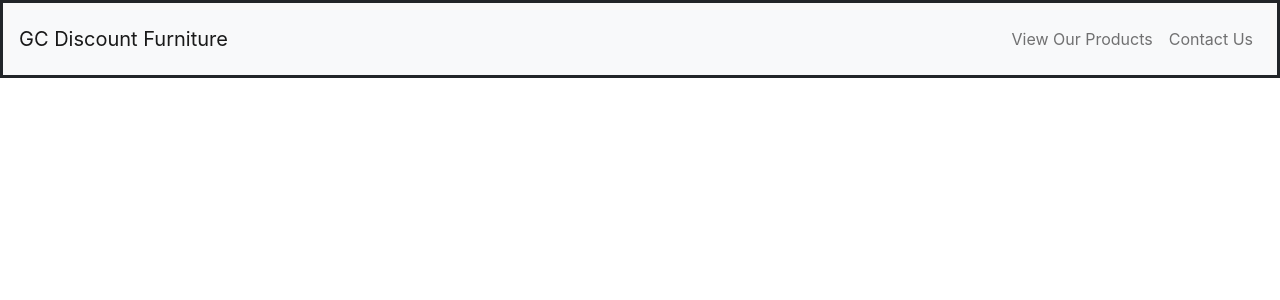
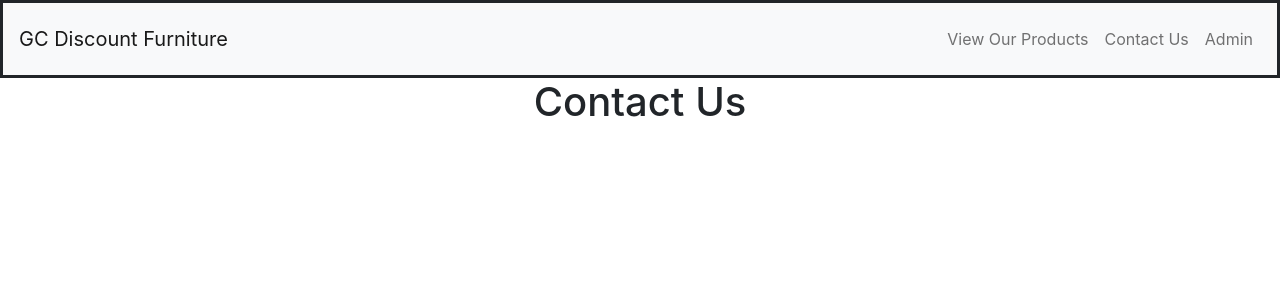
Before and after one commit to Fwang36/gcDiscount, a React (Create React App) app in the folder client/: page /contact in a window 1280 px wide. Shown: the top 300 px of the page. Built offline with nearby package versions, Linux system fonts and the light colour scheme.

Commit message:
add contact page

```diff
--- a/client/src/App.js
+++ b/client/src/App.js
@@ -1,10 +1,13 @@
 import logo from './logo.svg';
 import './App.scss';
-
+import Contact from './components/Contact/Index';
+import { Routes, Route } from 'react-router-dom';
 function App() {
   return (
     <div className="App">
-
+      <Routes>
+        <Route path="/contact" element={<Contact />} />
+      </Routes>
     </div>
   );
 }
--- /dev/null
+++ b/client/src/components/Contact/Index.jsx
@@ -0,0 +1,10 @@
+import './Index.scss'
+
+export default function Contact(props) {
+
+  return (
+    <section>
+      <h1>Contact Us</h1>
+    </section>
+  )
+}
--- a/client/src/components/partials/Navbar.jsx
+++ b/client/src/components/partials/Navbar.jsx
@@ -11,7 +11,10 @@ export default function Navbar(props) {
         <a className="nav-link" href="#">View Our Products</a>
       </li>
       <li className="nav-item">
-        <a className="nav-link" href="#">Contact Us</a>
+        <a className="nav-link" href="/contact">Contact Us</a>
+      </li>
+      <li className="nav-item">
+        <a className="nav-link" href="#">Admin</a>
       </li>
       </ul>
 </nav>
```
Also changed, not shown: client/src/components/Contact/Index.scss (added).
